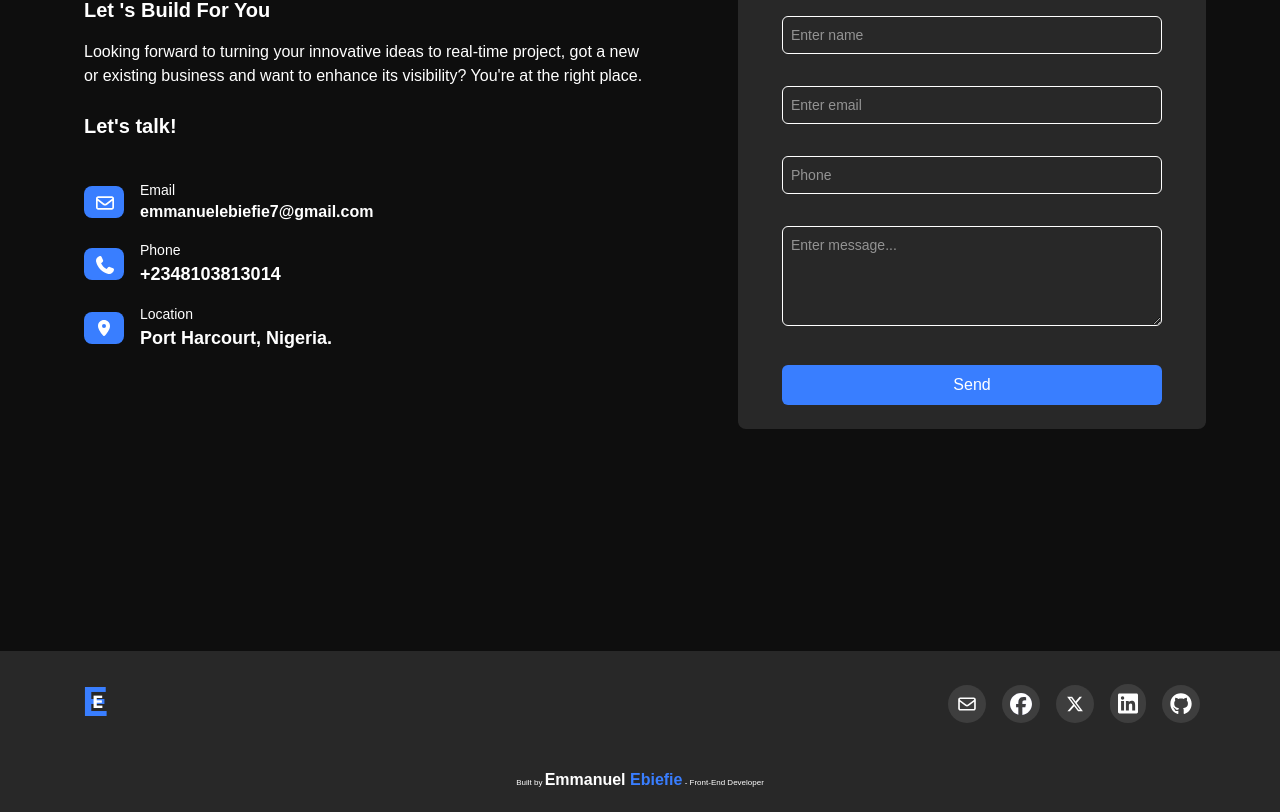
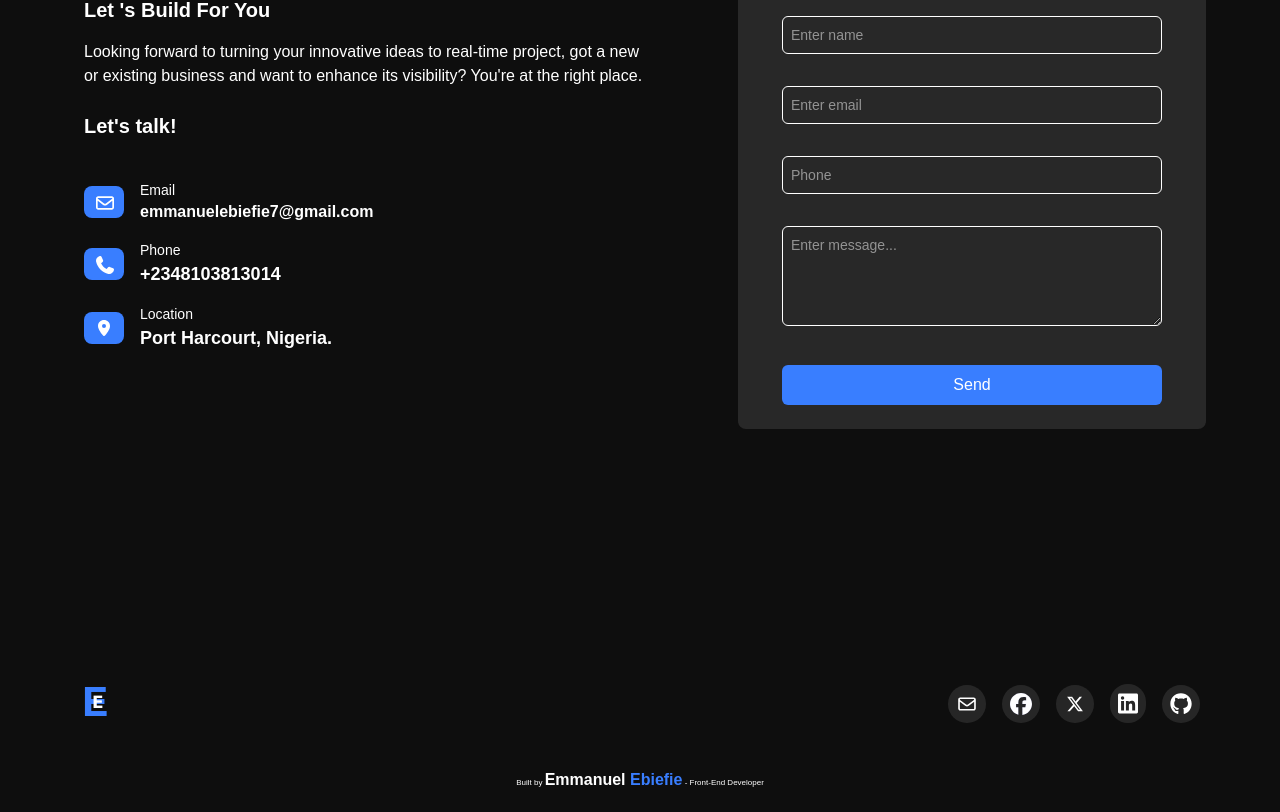
Before and after one commit to emmerson121/portfoliosite, a Next.js app: page / in a window 1280 px wide. Shown: the part 6635-7447 px from the top of the page. Built offline with nearby package versions, Linux system fonts and the light colour scheme.

Commit message:
Latest colour adjustment

```diff
--- a/app/page.tsx
+++ b/app/page.tsx
@@ -318,7 +318,7 @@ export default function Home() {
 
 
 {/* Footer section */}
-    <footer className="bg-[#2c2c2ce3] w-full md:w-full h-auto p-[20px] mt-28 md:mt-42 xl:px-[80px]">
+    <footer className="bg-[#0e0e0e] w-full md:w-full h-auto p-[20px] mt-28 md:mt-42 xl:px-[80px]">
       <div className="flex justify-between items-center pl-3">
       <div className="logo"><span className="logo1">E</span><span className="logo2">E</span></div>
 
```
